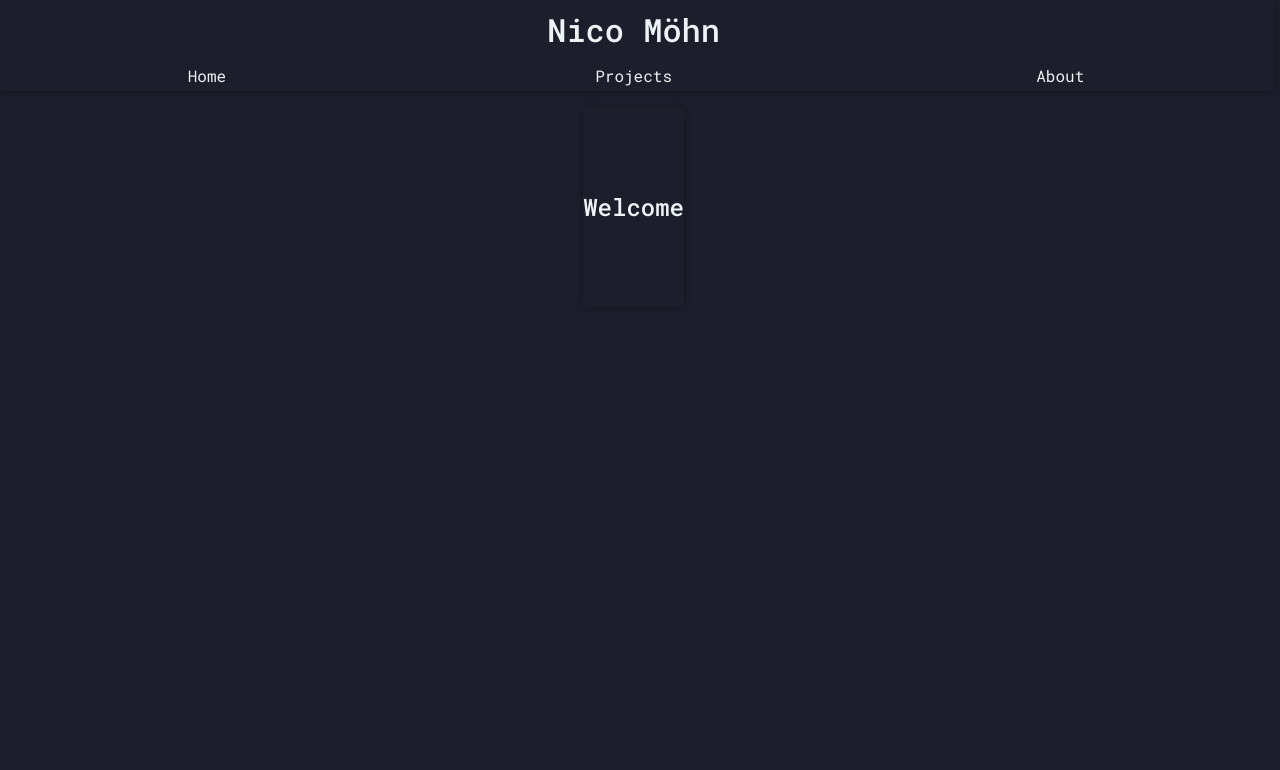
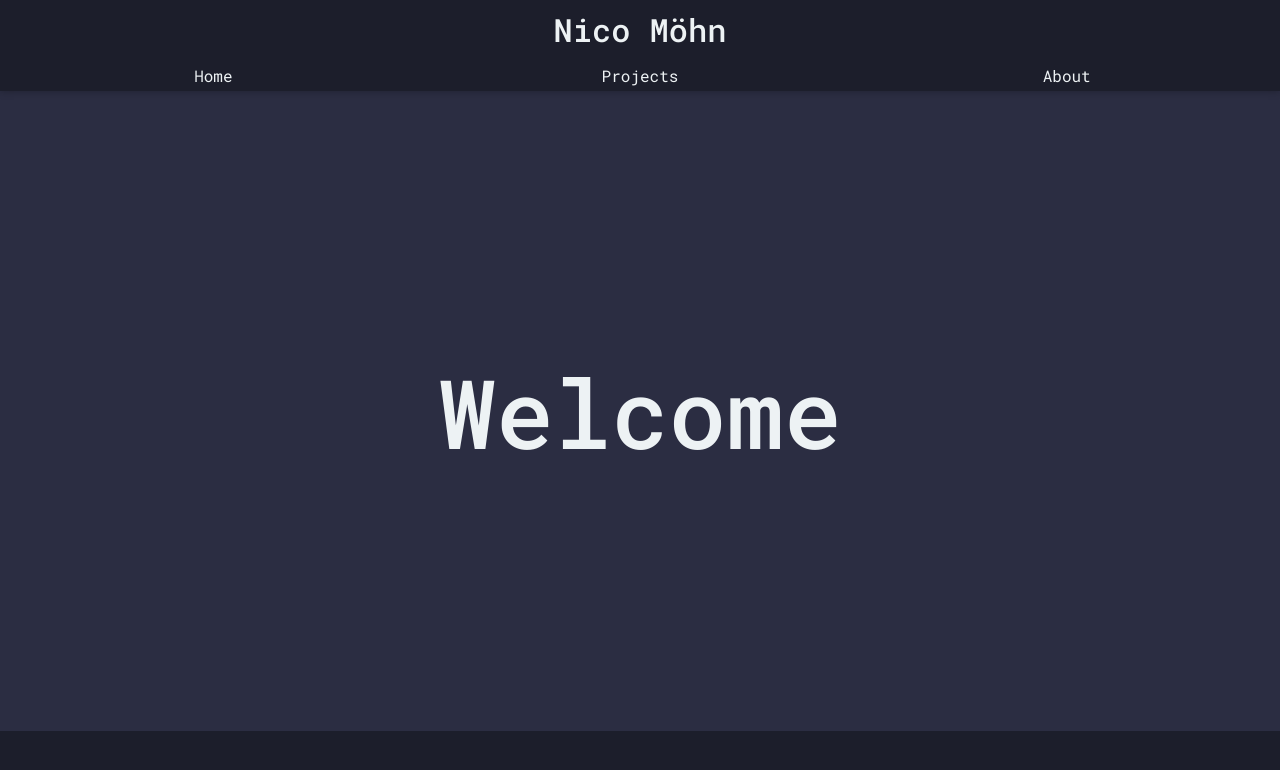
Before and after one commit to nitodeco/nitodeco-portfolio, a React (Create React App) app: page / in a window 1280 px wide. Shown: the top 770 px of the page. Built offline with nearby package versions, Linux system fonts and the light colour scheme.

Commit message:
Edited homepage

```diff
--- a/src/Home.css
+++ b/src/Home.css
@@ -6,9 +6,15 @@
     height: fit-content;
 }
 
-#welcome {
+#welcome-container {
     display: flex;
     justify-content: center;
     align-items: center;
-    height: 200px;
+    height: 80vh;
+    width: 100%;
+    background-color: var(--dark);
 }
+
+#welcome {
+    font-size: 6em;
+}
--- a/src/Home.js
+++ b/src/Home.js
@@ -1,8 +1,8 @@
 const Home = () => {
     return (
         <div className="home">
-            <div id="welcome" className="shadow">
-                <h2>Welcome</h2>
+            <div id="welcome-container">
+                <h2 id="welcome">Welcome</h2>
             </div>
         </div>
     );
--- a/src/index.css
+++ b/src/index.css
@@ -19,8 +19,6 @@ body {
   flex-direction: column;
   align-items: center;
   overflow: auto;
-  height: 1600px;
-  width: 99%;
 }
 
 .mono {
@@ -35,10 +33,10 @@ body {
   flex-wrap: wrap;
   width: auto;
   font-family: 'Roboto Mono', monospace;
-  margin-bottom: 16px;
   position: sticky;
   top: 0;
   z-index: 100;
+  background-color: var(--bg);
 }
 
 .links {
```
